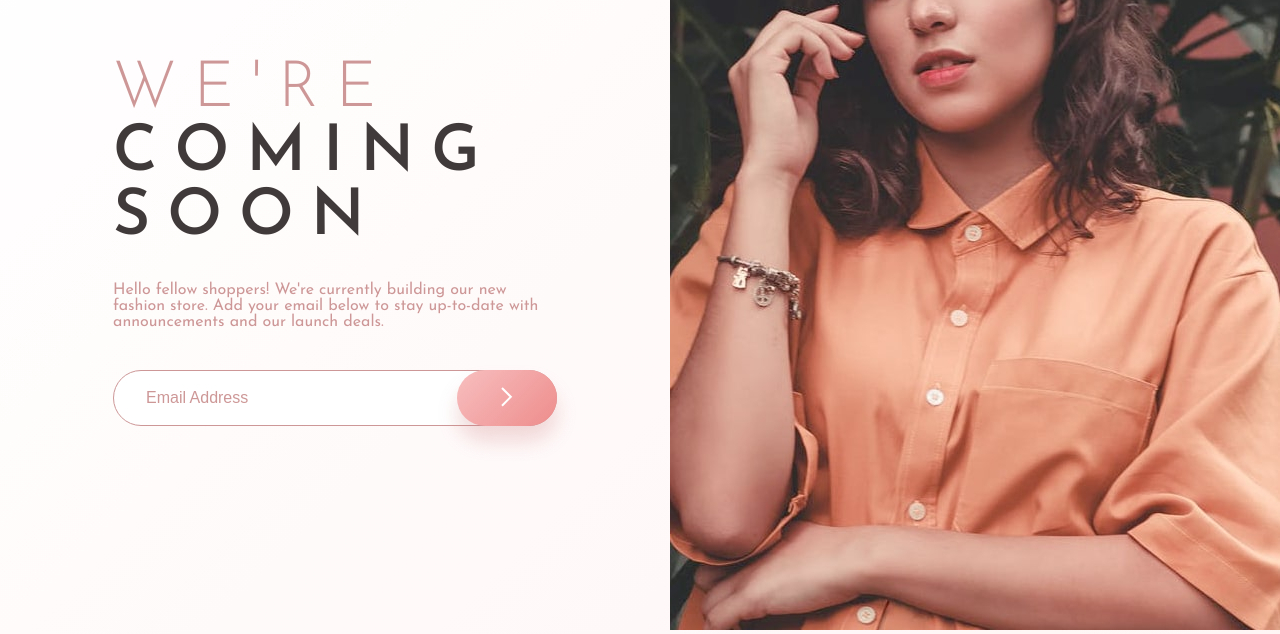
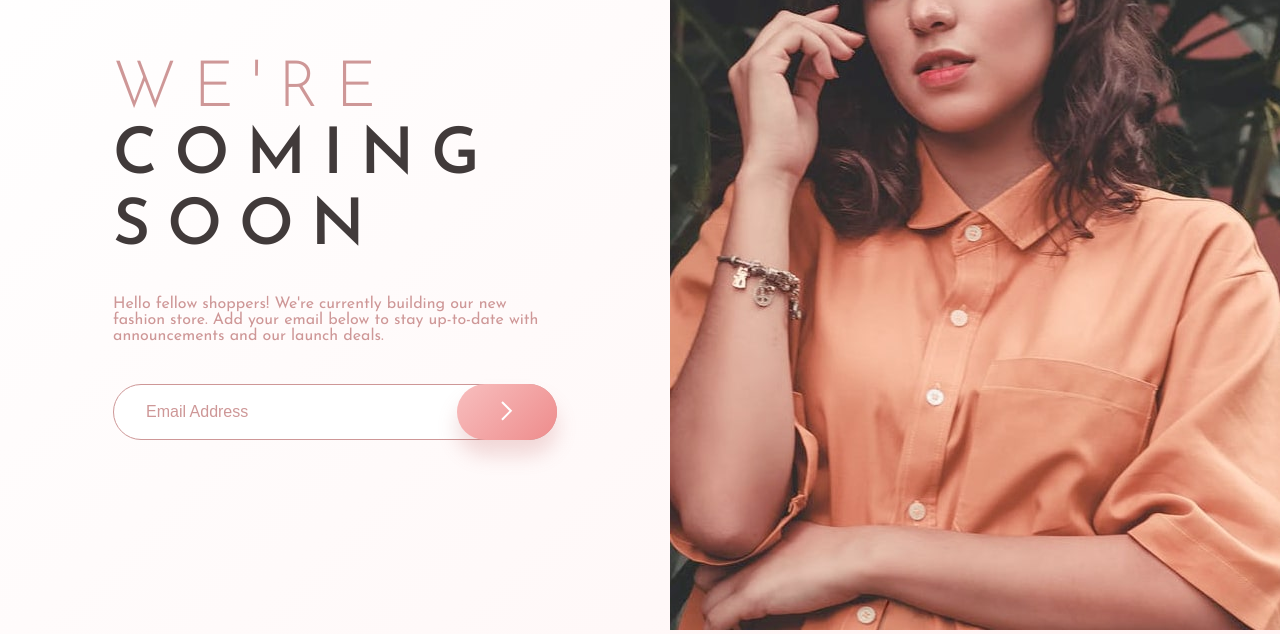
Before and after one commit to Moiseis-Cruz/base-apparel-coming-soon-page, a plain HTML site: page index.html in a window 1280 px wide. Shown: the part 170-804 px from the top of the page. Drawn offline with Linux system fonts and the light colour scheme.

Commit message:
Adicionei line-height ao title.

```diff
--- a/src/css/styles.css
+++ b/src/css/styles.css
@@ -46,11 +46,13 @@ main {
     color: var(--primary-color);
     text-transform: uppercase;
     letter-spacing: 17px;
+    line-height: 64px;
 }
 
 .container-main .title span {
     color: var(--neutral-color);
     font-weight: 600;
+    line-height: 71px;
 }
 
 .container-main .description {
```
